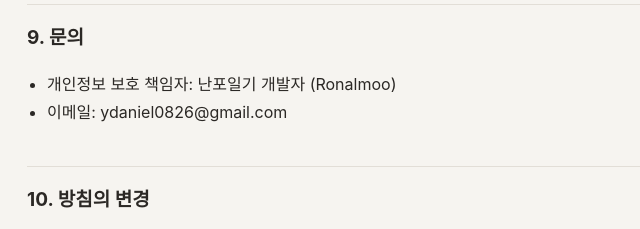
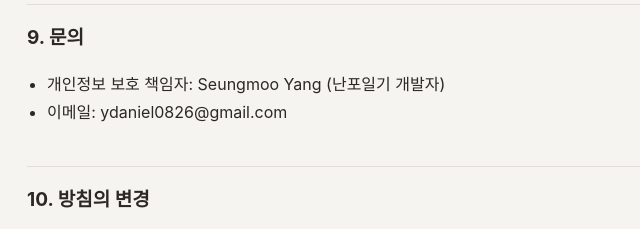
Before and after one commit to Ronalmoo/nanpo-diary, a plain HTML site: page privacy.html in a window 1280 px wide. Shown: the part 2128-2357 px from the top of the page, 293-933 px from the left. Drawn offline with Linux system fonts and the light colour scheme.

Commit message:
개인정보 보호 책임자를 실명으로

```diff
--- a/privacy.html
+++ b/privacy.html
@@ -81,7 +81,7 @@
 <p>앱은 만 14세 미만을 대상으로 하지 않으며, 누구의 개인정보도 수집하지 않아요.</p>
 <h2>9. 문의</h2>
 <ul>
-<li>개인정보 보호 책임자: 난포일기 개발자 (Ronalmoo)</li>
+<li>개인정보 보호 책임자: Seungmoo Yang (난포일기 개발자)</li>
 <li>이메일: ydaniel0826@gmail.com</li>
 </ul>
 <h2>10. 방침의 변경</h2>
```
